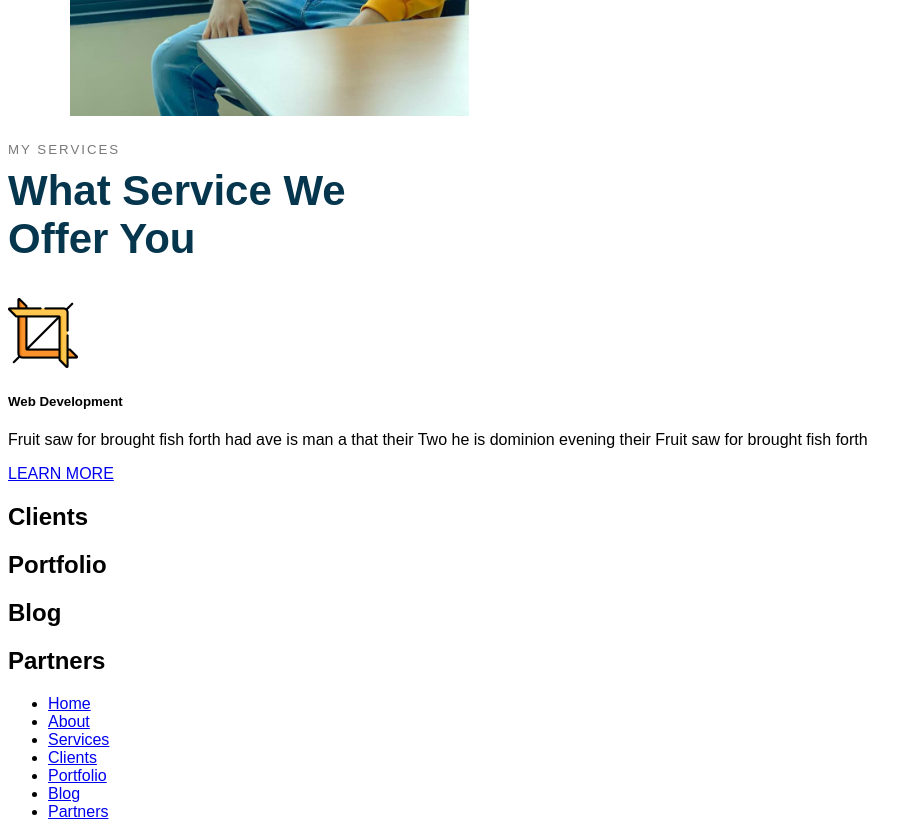
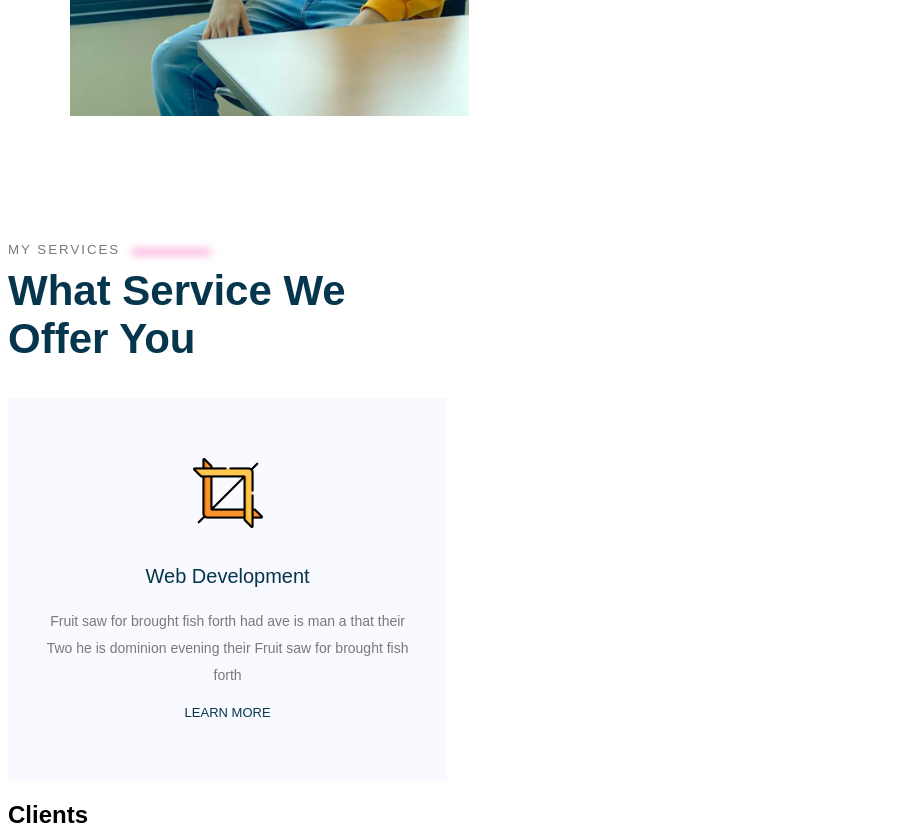
Before and after one commit to SardorDev0214/css_portfolio, a plain HTML site: page Project/portfolio.html in a window 1280 px wide. Shown: the part 1320-2152 px from the top of the page, without its empty margins (0-922 px from the left). Drawn offline with Linux system fonts and the light colour scheme.

Commit message:
sytled services-section

```diff
--- a/Project/css/main.css
+++ b/Project/css/main.css
@@ -87,7 +87,7 @@ body {
     color: #efb6df;
 }
 
-/* Home section */
+/* Home section styles */
 .home-section {
    padding: 100px 30px;
 }
@@ -145,7 +145,7 @@ body {
     margin-top: 30px;
 }
 
-/* Statistics section */xe
+/* Statistics section styles */xe
 .statistics {
     padding-top: 100px;
 }
@@ -171,7 +171,7 @@ body {
     font-weight: 300;
 }
 
-/* About me section */
+/* About me section styles */
 .about-me {
     padding: 100px 0;
 }
@@ -195,3 +195,38 @@ body {
 .about-me__action {
     margin-top: 40px;
 }
+
+/* Services section styles */
+.services {
+    padding-top: 100px;
+}
+
+.service-card {
+    display: inline-block;
+    width: 30%;
+    padding: 60px 30px;
+    background-color: #F8FAFF;
+    margin-right: 3%;
+    text-align: center;
+}
+
+.service-card__title {
+    color: #05364D;
+    font-size: 20px;
+    font-weight: 500;
+    margin-bottom: 20px;
+}
+
+.service-card__description {
+    font-size: 14px;
+    line-height: 27px;
+    font-weight: 300;
+    color: #797979;
+}
+
+.service-card__link {
+    font-size: 13px;
+    font-weight: 500;
+    color: #05364D;
+    text-decoration: none;
+}
--- a/Project/portfolio.html
+++ b/Project/portfolio.html
@@ -132,7 +132,7 @@
         <section id="services" class="services">
             <h5 class="section-subtitle">
                 MY SERVICES
-                <span class="bulr-line"></span>
+                <span class="blur-line"></span>
             </h5>
             <h2 class="section-title">
                 What Service We <br>
```
